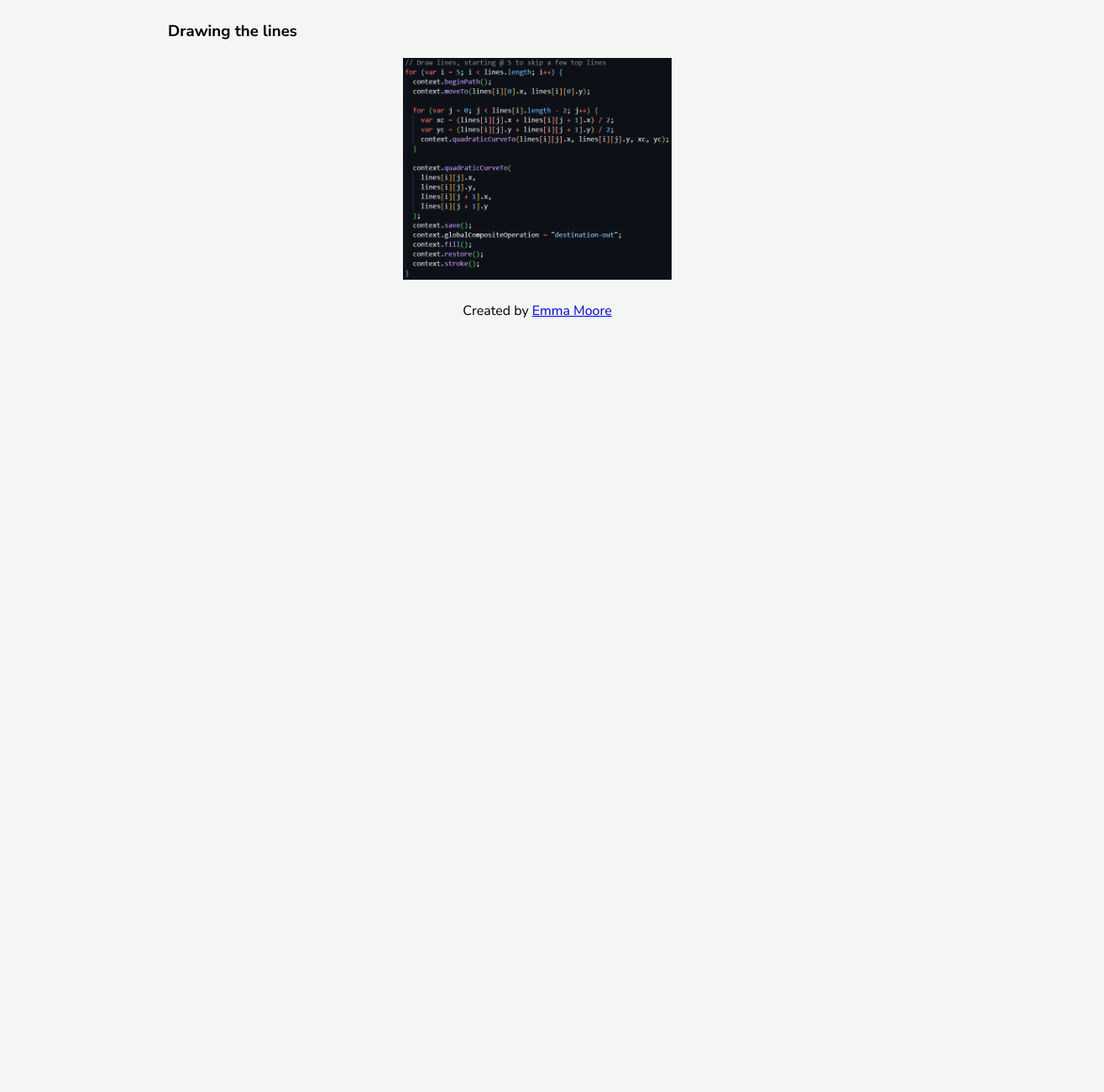
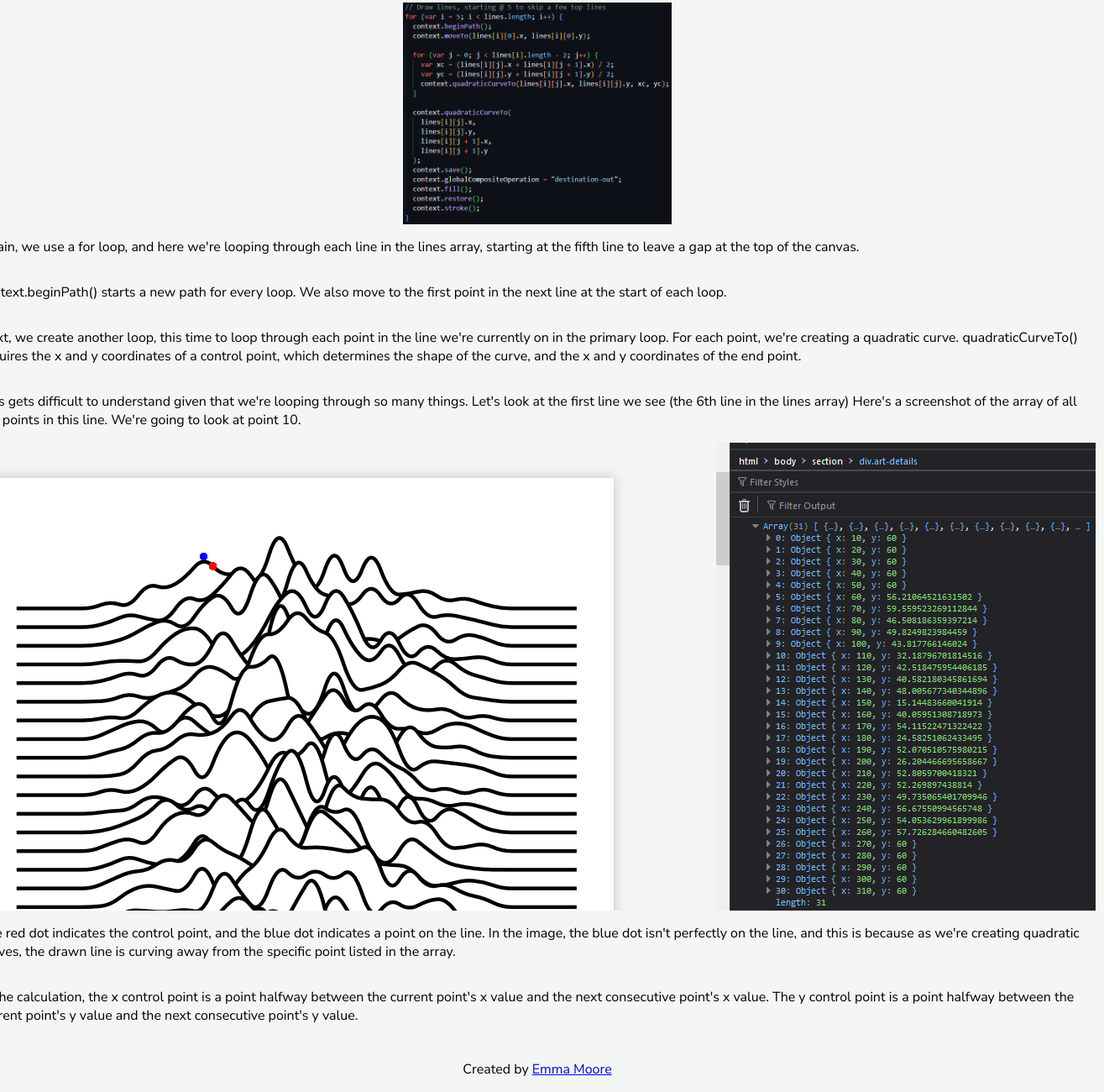
Before and after one commit to emoore29/Generative-Art, a plain HTML site: page art/joydiv/joydiv.html in a window 1280 px wide. Shown: the part 1663-2963 px from the top of the page at 84% size, 1315 px wide, since content can reach past the window. Before the commit the page ends 2060 px from the top, so only its background shows below. Drawn offline with Linux system fonts and the light colour scheme.

Commit message:
added further explanation joydiv

```diff
--- a/art/joydiv/joydiv.html
+++ b/art/joydiv/joydiv.html
@@ -70,6 +70,42 @@
             src="./drawinglines.PNG"
             alt="Code to draw the lines."
           />
+          <p>
+            Again, we use a for loop, and here we're looping through each line
+            in the lines array, starting at the fifth line to leave a gap at the
+            top of the canvas.
+          </p>
+          <p>
+            context.beginPath() starts a new path for every loop. We also move
+            to the first point in the next line at the start of each loop.
+          </p>
+          <p>
+            Next, we create another loop, this time to loop through each point
+            in the line we're currently on in the primary loop. For each point,
+            we're creating a quadratic curve. quadraticCurveTo() requires the x
+            and y coordinates of a control point, which determines the shape of
+            the curve, and the x and y coordinates of the end point.
+          </p>
+          <p>
+            This gets difficult to understand given that we're looping through
+            so many things. Let's look at the first line we see (the 6th line in
+            the lines array) Here's a screenshot of the array of all the points
+            in this line. We're going to look at point 10.
+          </p>
+          <img src="./control points.PNG" alt="First line control points" />
+          <p>
+            The red dot indicates the control point, and the blue dot indicates
+            a point on the line. In the image, the blue dot isn't perfectly on
+            the line, and this is because as we're creating quadratic curves,
+            the drawn line is curving away from the specific point listed in the
+            array.
+          </p>
+          <p>
+            In the calculation, the x control point is a point halfway between
+            the current point's x value and the next consecutive point's x
+            value. The y control point is a point halfway between the current
+            point's y value and the next consecutive point's y value.
+          </p>
         </div>
       </div>
     </section>
--- a/art/joydiv/joydiv.js
+++ b/art/joydiv/joydiv.js
@@ -31,21 +31,16 @@ for (var i = step; i <= size - step; i += step) {
   lines.push(line);
 }
 
-console.log(lines);
-// size/2 = center. 50 const. 0 means if first calc < 0, math.max chooses 0.
-// e.g. [ {x: 10, y: 290} ... {x: 10, y: 268.2}, {x: 10, y: 283.5}, {x: 10, y: 240.23} ... {x: 10, y: 290} ]
-
 // Draw lines, starting @ 5 to skip a few top lines
 for (var i = 5; i < lines.length; i++) {
   context.beginPath();
   context.moveTo(lines[i][0].x, lines[i][0].y);
 
   for (var j = 0; j < lines[i].length - 2; j++) {
-    var xc = (lines[i][j].x + lines[i][j + 1].x) / 2;
-    var yc = (lines[i][j].y + lines[i][j + 1].y) / 2;
-    context.quadraticCurveTo(lines[i][j].x, lines[i][j].y, xc, yc);
+    var xc = (lines[i][j].x + lines[i][j + 1].x) / 2; // 110 + 120 / 2 = 230/2 = 115
+    var yc = (lines[i][j].y + lines[i][j + 1].y) / 2; // 98.47 + 84.55 / 2 = 91.51
+    context.quadraticCurveTo(lines[i][j].x, lines[i][j].y, xc, yc); // 110, 98.47, 115, 91.51
   }
-
   context.quadraticCurveTo(
     lines[i][j].x,
     lines[i][j].y,
```
Also changed, not shown: art/joydiv/control points.PNG (added), art/joydiv/line10.PNG (added).
